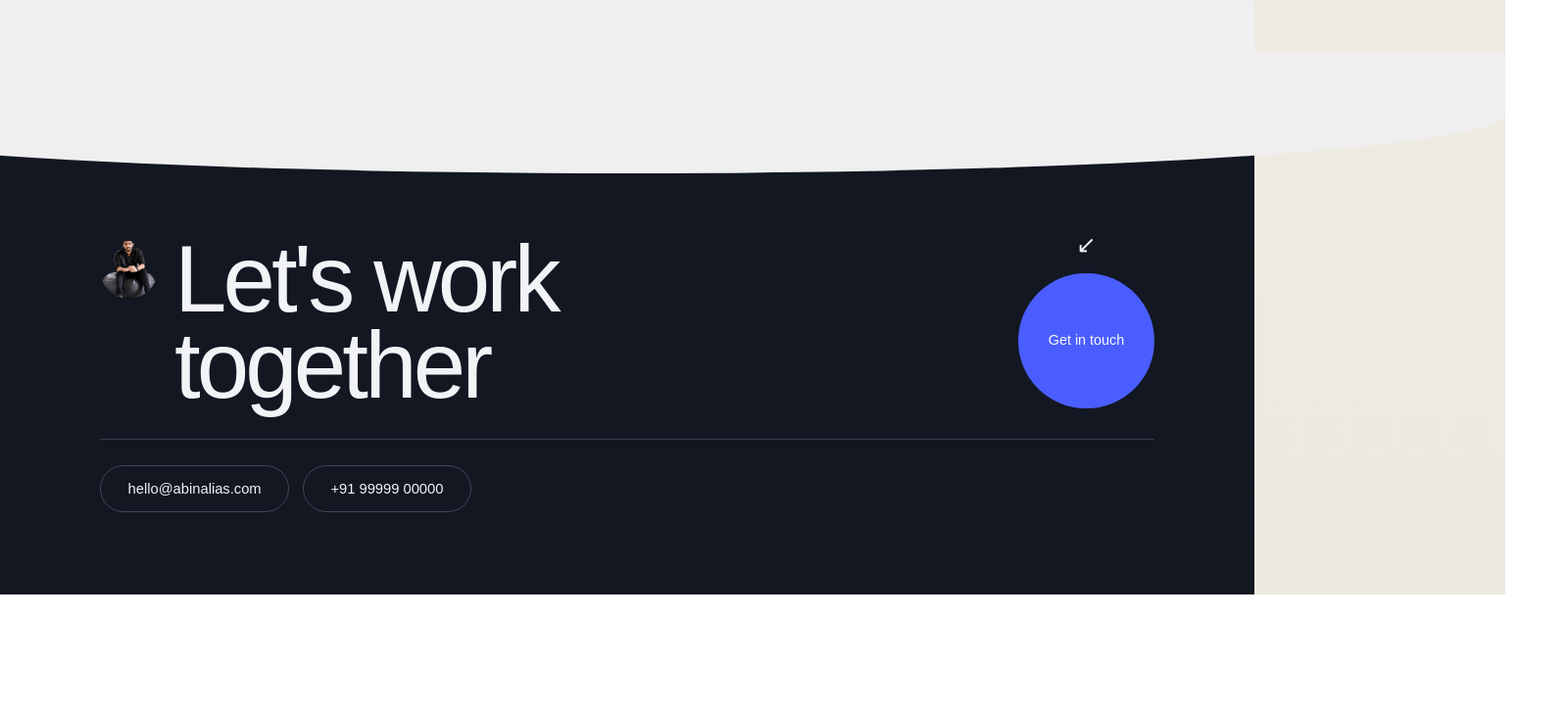
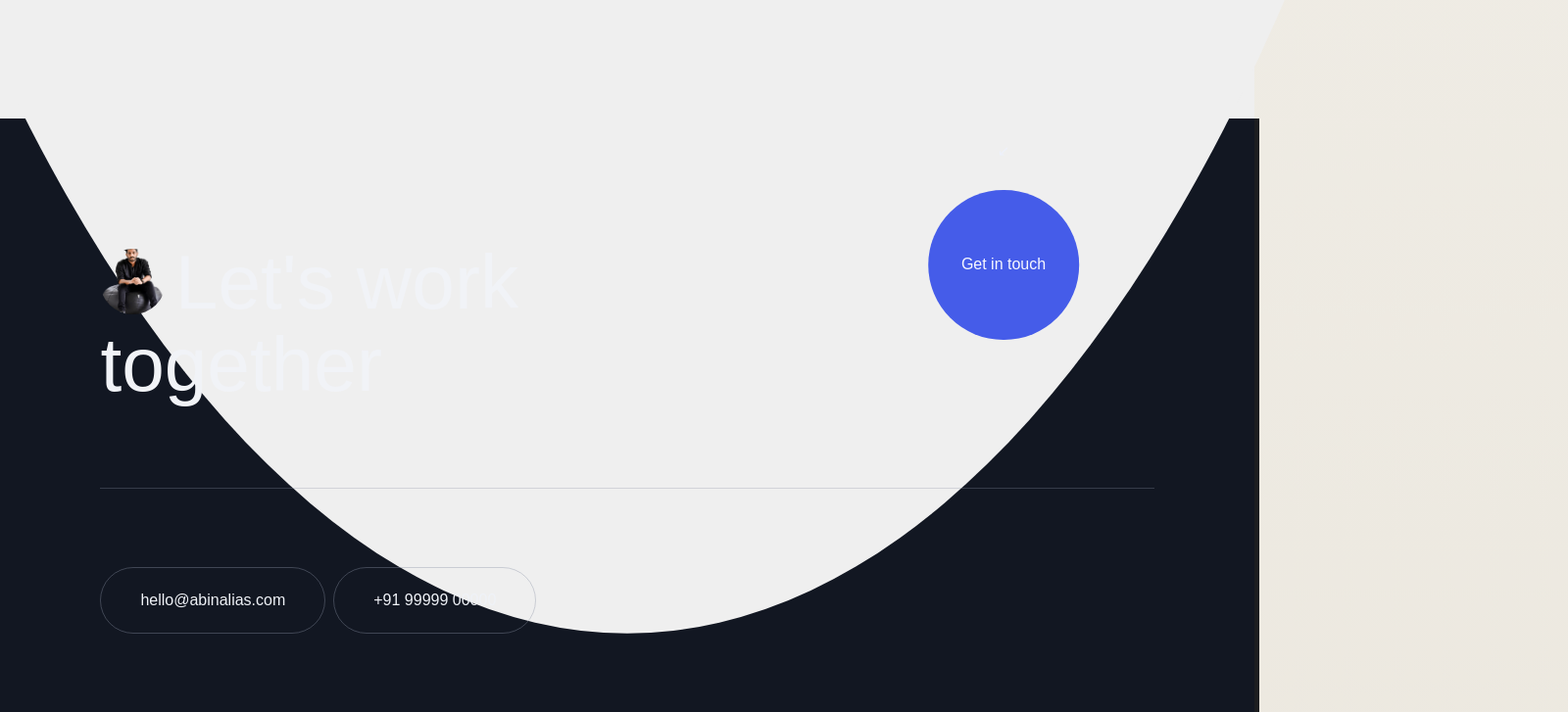
Before and after one commit to abinalyas/abinalias-portfolio, a Next.js app: page / in a window 1280 px wide. Shown: the part 2838-3565 px from the top of the page at 98% size, 1600 px wide, since content can reach past the window. Before the commit the page ends 3445 px from the top, so only its background shows below. Built offline with nearby package versions, Linux system fonts and the light colour scheme.

Commit message:
Apply reference footer sizing formulas from downloaded CSS

```diff
--- a/app/globals.css
+++ b/app/globals.css
@@ -750,44 +750,48 @@ main {
 }
 
 .home-footer {
-  padding-top: calc(var(--section-padding) * 0.5);
-  padding-bottom: calc(var(--section-padding) * 0.5);
+  padding-top: 0;
+  padding-bottom: 0;
+  margin-top: -1px;
+  box-shadow: 0 5px 0 5px #1c1d20;
 }
 
 .home-footer::before {
-  top: -6.2rem;
+  top: -10vh;
   left: 50%;
-  width: 140%;
-  height: 7.6rem;
-  transform: translateX(-50%);
+  width: 150%;
+  height: 750%;
+  transform: translate(-50%, -86.666%);
+  background: var(--surface-light);
   border-bottom-left-radius: 100% 100%;
   border-bottom-right-radius: 100% 100%;
+  z-index: 1;
 }
 
 .home-footer-wrap {
+  position: relative;
   display: grid;
-  gap: clamp(1.1rem, 2vw, 1.8rem);
+  padding-left: calc(var(--container-padding) * 1);
+  padding-right: calc(var(--container-padding) * 1);
+  padding-top: calc(var(--section-padding) * 0.75);
+  padding-bottom: calc(var(--section-padding) * 0.475);
+  gap: 0;
 }
 
 .home-footer-head {
-  display: grid;
-  grid-template-columns: minmax(0, 1fr) auto;
-  align-items: center;
-  gap: clamp(1.2rem, 2.4vw, 2.1rem);
-}
-
-.home-footer-title-row {
-  display: flex;
-  align-items: flex-start;
-  gap: clamp(0.9rem, 1.3vw, 1.35rem);
+  position: relative;
+  padding-bottom: calc(var(--section-padding) / 2);
 }
 
 .home-footer-avatar {
-  width: clamp(3.4rem, 4.6vw, 5rem);
+  width: 0.85em;
   aspect-ratio: 1 / 1;
   border-radius: 999px;
   overflow: hidden;
-  margin-top: 0.3rem;
+  margin-right: 0.125em;
+  transform: translateY(0.09em);
+  display: inline-flex;
+  vertical-align: top;
 }
 
 .home-footer-avatar img {
@@ -798,35 +802,49 @@ main {
 
 .home-footer h2 {
   margin: 0;
-  max-width: 8.5ch;
-  font-size: clamp(2.95rem, 7.5vw, 7.1rem);
-  line-height: 0.92;
-  letter-spacing: -0.04em;
+  font-family: "Satoshi", "Manrope", sans-serif;
+  font-size: calc(clamp(3.25em, 7vw, 8em) * 0.875);
+  line-height: 1.065;
+  letter-spacing: 0;
+}
+
+.home-footer h2 > span {
+  display: block;
+}
+
+.home-footer-line {
+  display: flex;
+  align-items: flex-start;
 }
 
 .home-footer-action {
-  display: grid;
-  justify-items: center;
-  gap: 1rem;
-  padding-bottom: 0.2rem;
+  position: absolute;
+  right: 0;
+  top: 0;
+  transform: translate(-50%, -50%);
+  z-index: 20;
+  display: flex;
+  flex-direction: column;
+  align-items: center;
+  gap: calc(var(--gap-padding) * 0.8);
 }
 
 .home-footer-arrow {
-  font-size: clamp(1.3rem, 1.9vw, 2rem);
+  font-size: clamp(0.9em, 1.1vw, 1.1em);
   line-height: 1;
   color: #edf1fb;
 }
 
 .home-footer-orb {
-  width: clamp(8.2rem, 10.8vw, 11rem);
+  width: clamp(9em, 12vw, 11em);
   aspect-ratio: 1 / 1;
   border-radius: 999px;
-  background: #4a5eff;
+  background: #455ce9;
   color: #f7f8ff;
   display: grid;
   place-items: center;
-  font-size: clamp(0.9rem, 1vw, 1.15rem);
-  transition: transform 0.24s ease;
+  font-size: 1em;
+  transition: transform 0.5s cubic-bezier(0.7, 0, 0.3, 1);
 }
 
 .home-footer-orb:hover {
@@ -835,13 +853,13 @@ main {
 
 .home-footer-divider {
   border-top: 1px solid rgba(139, 147, 167, 0.3);
-  margin-top: 0.15rem;
+  margin-bottom: calc(var(--section-padding) * 0.475);
 }
 
 .home-footer-chips {
   display: flex;
   align-items: center;
-  gap: 0.9rem;
+  gap: 0.5em;
   flex-wrap: wrap;
 }
 
@@ -851,10 +869,10 @@ main {
   justify-content: center;
   border: 1px solid rgba(139, 147, 167, 0.38);
   color: #eff2f7;
-  border-radius: 999px;
-  min-height: 3rem;
-  padding: 0.62rem 1.7rem;
-  font-size: clamp(0.92rem, 0.95vw, 1.08rem);
+  border-radius: 2.125em;
+  min-height: 4.25em;
+  padding: 0 2.5em;
+  font-size: 1em;
 }
 
 .contact-page {
@@ -1269,18 +1287,21 @@ main {
     grid-template-columns: 1fr;
   }
 
-  .home-footer-head {
-    grid-template-columns: 1fr;
+  .home-footer-wrap {
+    padding-left: var(--container-padding);
+    padding-right: var(--container-padding);
+    padding-top: calc(var(--section-padding) * 0.85);
+    padding-bottom: calc(var(--section-padding) * 0.55);
   }
 
   .home-footer-action {
-    justify-items: start;
-    padding-bottom: 0;
+    right: 0;
+    top: 0;
+    transform: translate(-20%, -50%);
   }
 
   .home-footer h2 {
-    max-width: 9.2ch;
-    font-size: clamp(2.7rem, 14vw, 5rem);
+    font-size: calc(clamp(3.25em, 7vw, 8em) * 0.75);
   }
 
   .contact-page-grid {
--- a/components/home-sections.tsx
+++ b/components/home-sections.tsx
@@ -44,16 +44,15 @@ export function HomeFooterSection() {
     <section className="contact-dark home-footer section" data-page-body>
       <div className="container home-footer-wrap">
         <div className="home-footer-head">
-          <div className="home-footer-title-row">
-            <div className="home-footer-avatar" aria-hidden="true">
-              <Image src="/hero/abin-portrait.png" alt="" width={152} height={152} />
-            </div>
-            <h2>
+          <h2>
+            <span className="home-footer-line">
+              <span className="home-footer-avatar" aria-hidden="true">
+                <Image src="/hero/abin-portrait.png" alt="" width={152} height={152} />
+              </span>
               Let&apos;s work
-              <br />
-              together
-            </h2>
-          </div>
+            </span>
+            <span>together</span>
+          </h2>
           <div className="home-footer-action">
             <span className="home-footer-arrow" aria-hidden="true">
               ↙
```
